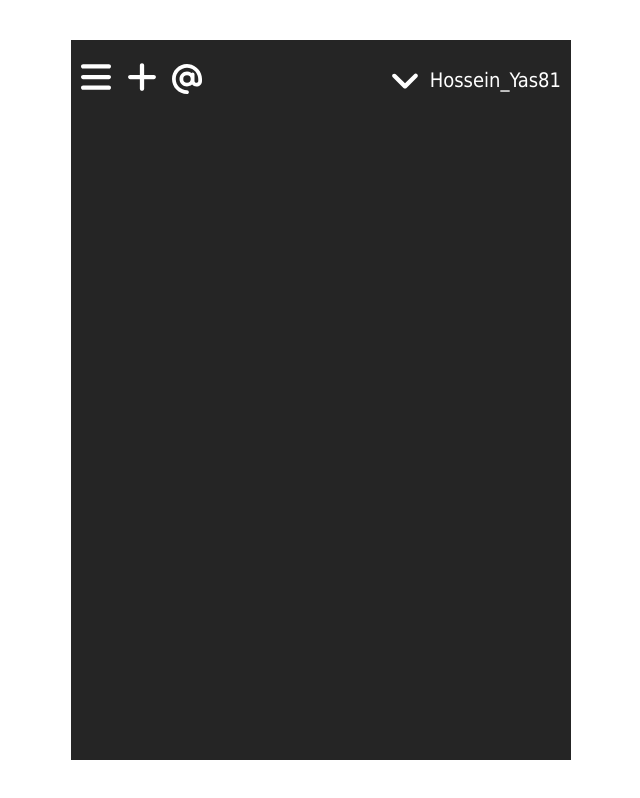
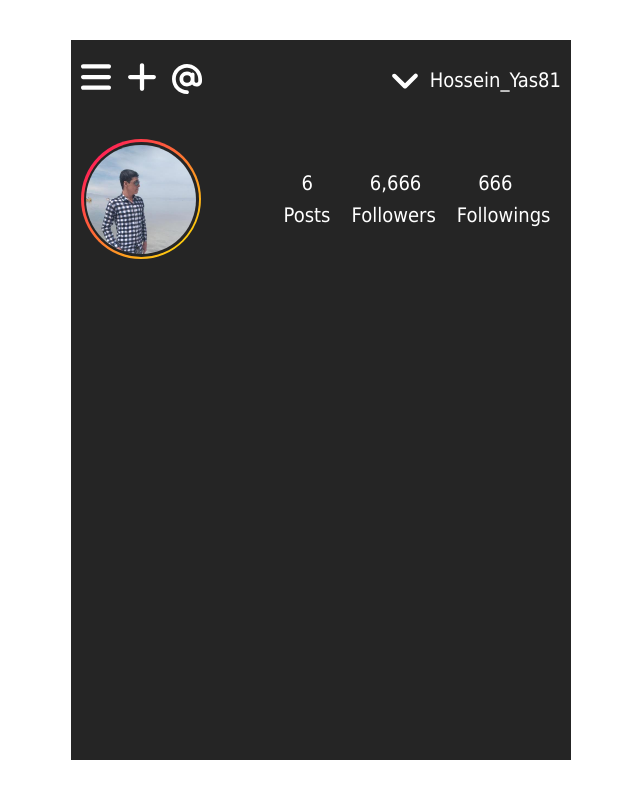
Before and after one commit to HosseinYasinzade/Instagram-Profile, a plain HTML site: page index.html in a window 1280 px wide. Shown: the whole page, without its empty margins (319-959 px from the left). Drawn offline with Linux system fonts and the light colour scheme.

Commit message:
add prof info

```diff
--- a/index.html
+++ b/index.html
@@ -19,6 +19,29 @@
           <p class="user-name">Hossein_Yas81</p>
         </div>
       </div>
+      <section class="user-info">
+        <div class="profile-line">
+          <div class="profile">
+            <img
+              src="./images/profile.jfif"
+              alt="profile"
+              class="profile-img"
+            />
+          </div>
+        </div>
+        <div class="prof-info">
+          <div class="prof-num">
+            <p class="num">6</p>
+            <p class="num">6,666</p>
+            <p class="num">666</p>
+          </div>
+          <div class="prof-txt">
+            <p class="num">Posts</p>
+            <p class="num">Followers</p>
+            <p class="num">Followings</p>
+          </div>
+        </div>
+      </section>
     </div>
   </body>
 </html>
--- a/style.css
+++ b/style.css
@@ -29,3 +29,44 @@ body {
   display: flex;
   align-items: center;
 }
+.user-info {
+  display: flex;
+  justify-content: space-between;
+  align-items: center;
+  margin-top: 5vh;
+}
+.profile-line {
+  width: 120px;
+  height: 120px;
+  background: linear-gradient(to right bottom, #ff0062, #ffee00);
+  display: flex;
+  justify-content: center;
+  align-items: center;
+  border-radius: 120px;
+}
+.profile {
+  width: 115px;
+  height: 115px;
+  background-color: rgb(37, 37, 37);
+  border-radius: 120px;
+  display: flex;
+  justify-content: center;
+  align-items: center;
+}
+.profile-img {
+  width: 95%;
+  border-radius: 100px;
+}
+.prof-info {
+  width: 60%;
+}
+.prof-num {
+  display: flex;
+  justify-content: space-around;
+  margin-right: 20px;
+}
+.prof-txt {
+  display: flex;
+  justify-content: space-around;
+  margin-top: 1vh;
+}
```
Also changed, not shown: images/profile.jfif (added).
